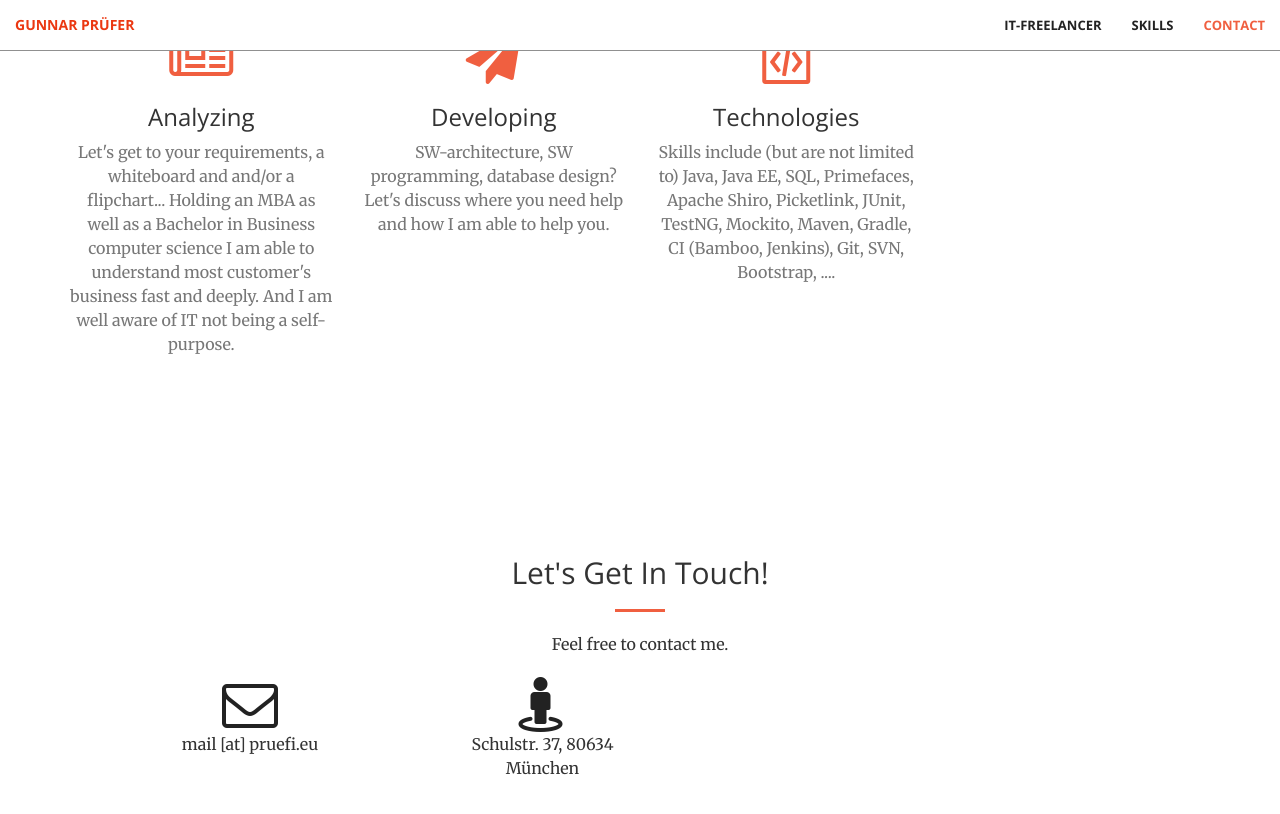
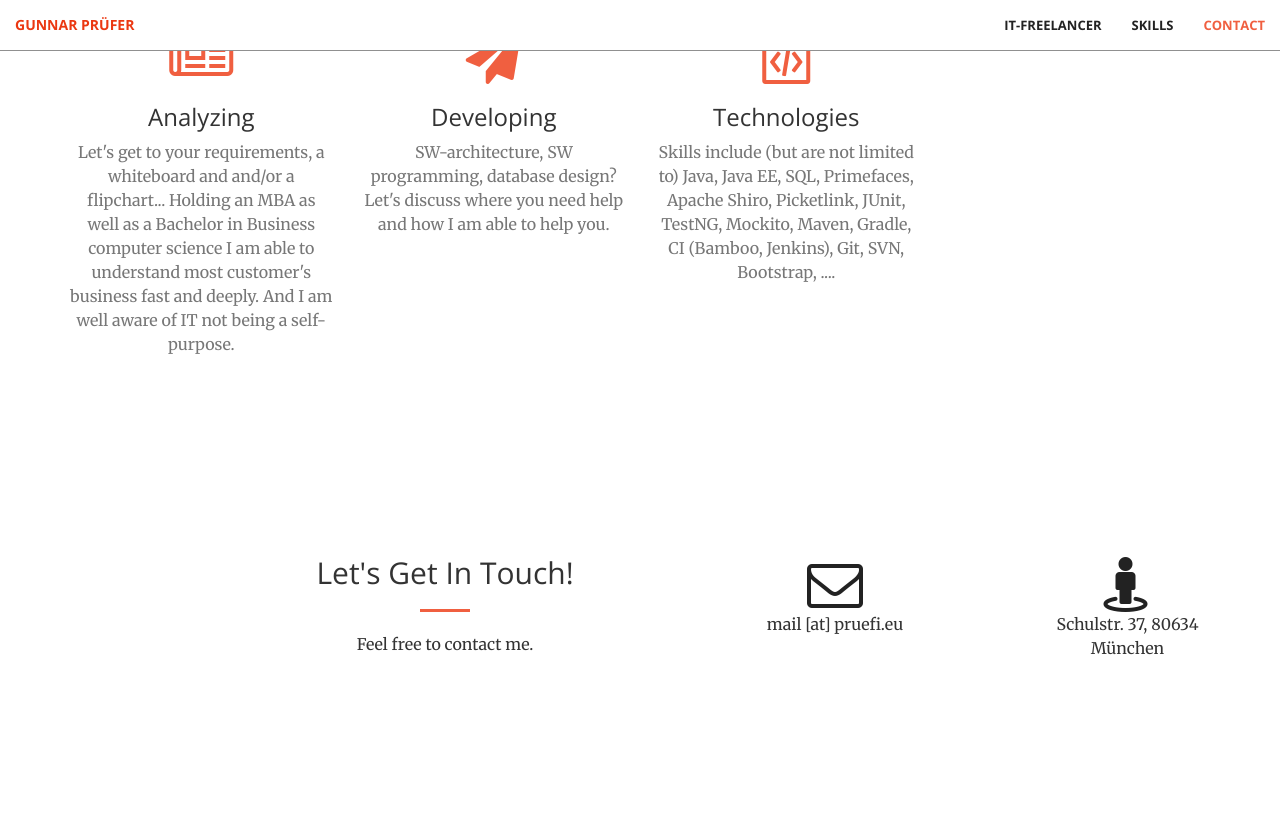
Before and after one commit to gunnarpruefer/gunnarpruefer.github.io, a Jekyll site: the page built from index.html, in a window 1280 px wide and 900 px high, scrolled down 1436 px. Shown: the top 814 px of the window. Built offline with Jekyll 4.4.1, drawn with Linux system fonts in a browser that asks for light colours; after the commit the page ends 2216 px from its top, so only the background shows below that.

Commit message:
contact reduce column number in layout

```diff
--- a/_includes/contact.html
+++ b/_includes/contact.html
@@ -1,7 +1,7 @@
 <section id="contact">
     <div class="container">
         <div class="row">
-            <div class="col-lg-8 col-lg-offset-2 text-center">
+            <div class="col-lg-4 col-lg-offset-2 text-center">
                 <h2 class="section-heading">Let's Get In Touch!</h2>
                 <hr class="primary">
                 <p>Feel free to contact me.</p>
```
